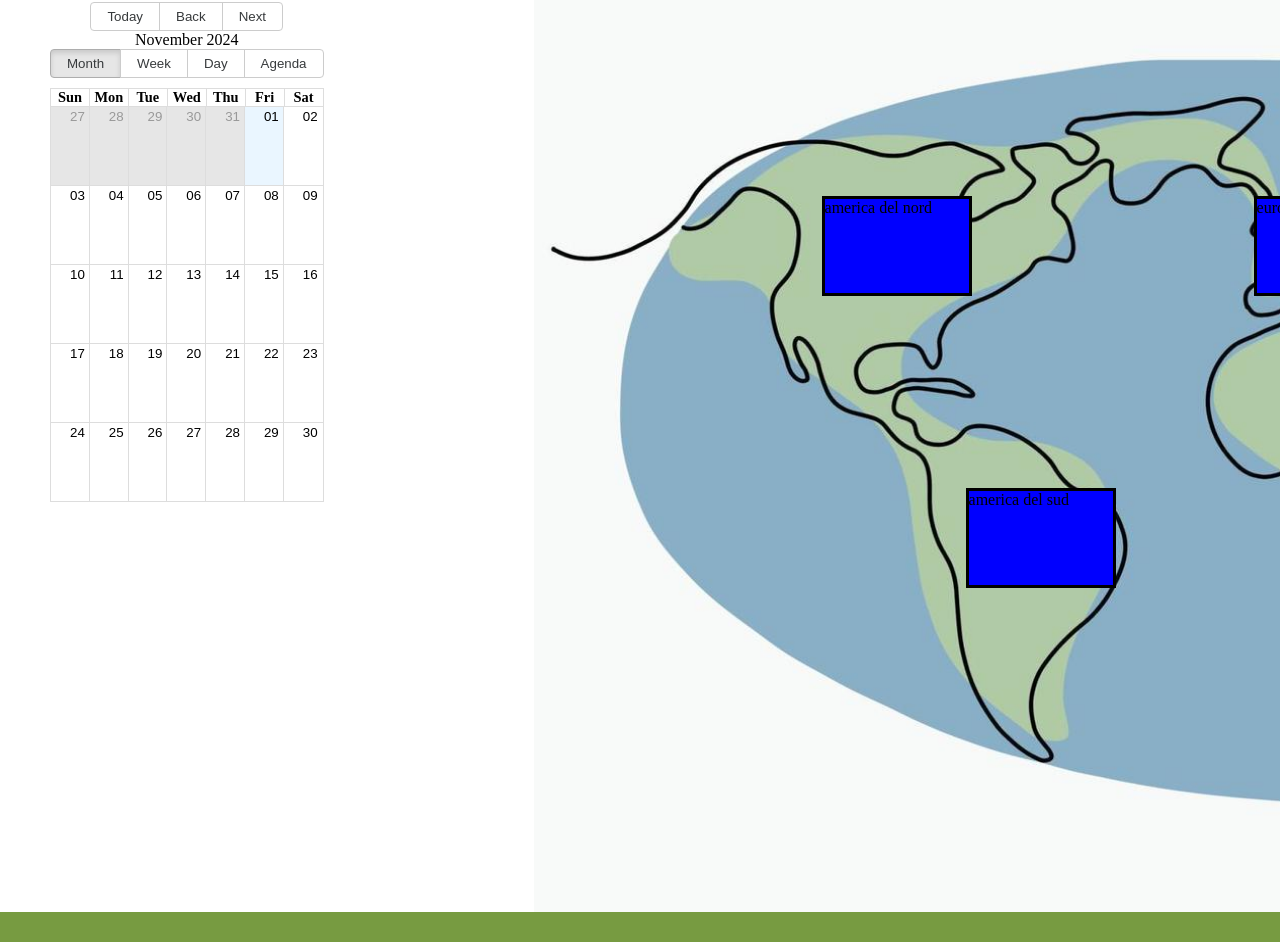
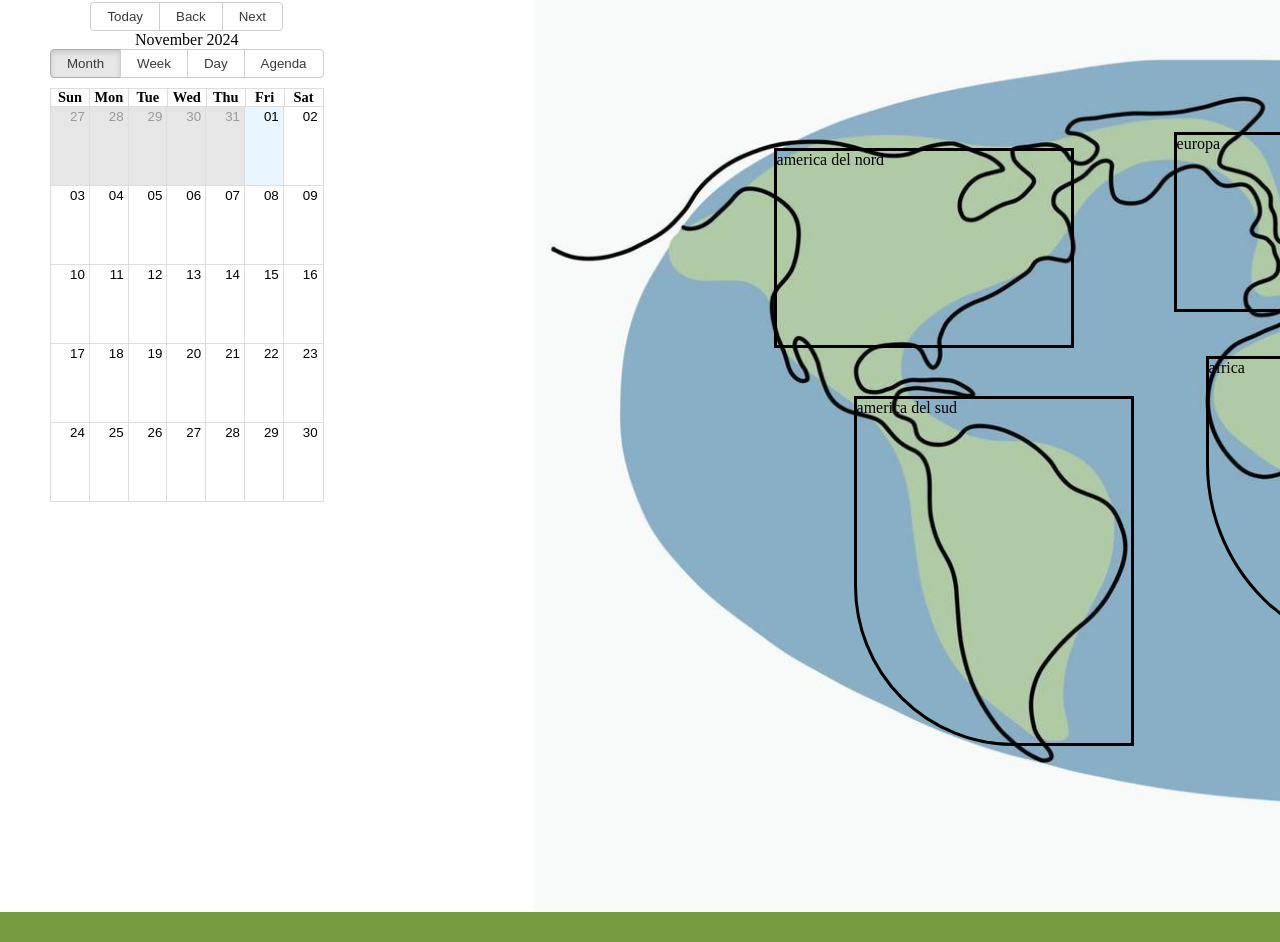
Before and after one commit to develhope/FS30-Team2-Project2, a React (Vite) app: page / in a window 1280 px wide. Shown: the part 1038-1980 px from the top of the page. Built offline with nearby package versions, Linux system fonts and the light colour scheme.

Commit message:
map update

```diff
--- a/src/components/Map/Map.scss
+++ b/src/components/Map/Map.scss
@@ -13,74 +13,78 @@
     border: solid black;
   }
   .europa {
-    left: 45rem;
-    bottom: 45rem;
-    height: 100px;
-    width: 150px;
+    left: 40rem;
+    bottom: 49rem;
+    height: 180px;
+    width: 250px;
   }
   .asia {
-    left: 65rem;
-    bottom: 50rem;
-    height: 100px;
-    width: 150px;
+    left: 57rem;
+    bottom: 60rem;
+    height: 220px;
+    width: 450px;
   }
   .africa {
-    left: 48rem;
-    bottom: 45rem;
-    height: 100px;
-    width: 150px;
+    left: 42rem;
+    bottom: 60rem;
+    height: 300px;
+    width: 300px;
+    border-bottom-left-radius: 12rem;
+
   }
   .oceania {
-    left: 78rem;
-    bottom: 42rem;
-    height: 100px;
-    width: 150px;
+    left: 74rem;
+    bottom: 70rem;
+    height: 180px;
+    width: 230px;
   }
   .america-nord {
-    left: 18rem;
-    bottom: 70rem;
-    height: 100px;
-    width: 150px;
+    left: 15rem;
+    bottom: 103rem;
+    height: 200px;
+    width: 300px;
   }
   .america-sud {
-    left: 27rem;
-    bottom: 58rem;
-    height: 100px;
-    width: 150px;
+    left: 20rem;
+    bottom: 100rem;
+    height: 350px;
+    width: 280px;
+    border-bottom-left-radius: 10rem;
+
   }
 }
-@media screen and (max-width: 2560px) {
-  .continenti div {
-    background-color: lightgreen;
-  }
-}
-@media screen and (max-width: 1440px) {
-  .continenti div {
-    background-color: blue;
-  }
-}
-@media screen and (max-width: 1024px) {
-  .continenti div {
-    background-color: red;
-  }
-}
-@media screen and (max-width: 768px) {
-  .continenti div {
-    background-color: greenyellow;
-  }
-}
-@media screen and (max-width: 425px) {
-  .continenti div {
-    background-color: orange;
-  }
-}
-@media screen and (max-width: 375px) {
-  .continenti div {
-    background-color: purple;
-  }
-}
-@media screen and (max-width: 320px) {
-  .continenti div {
-    background-color: maroon;
-  }
-}
+// @media screen and (max-width: 2560px) {
+//   .continenti div {
+//     background-color: lightgreen;
+//   }
+// }
+// @media screen and (max-width: 1440px) {
+//   .continenti div {
+//     background-color: blue;
+//   }
+// }
+// @media screen and (max-width: 1024px) {
+//   .continenti div {
+//     background-color: red;
+//   }
+// }
+// @media screen and (max-width: 768px) {
+//   .continenti div {
+//     background-color: greenyellow;
+//   }
+// }
+// @media screen and (max-width: 425px) {
+//   .continenti div {
+//     background-color: orange;
+//   }
+// }
+// @media screen and (max-width: 375px) {
+//   .continenti div {
+//     background-color: purple;
+//   }
+// }
+// @media screen and (max-width: 320px) {
+//   .continenti div {
+//     background-color: maroon;
+//   }
+// }
```
